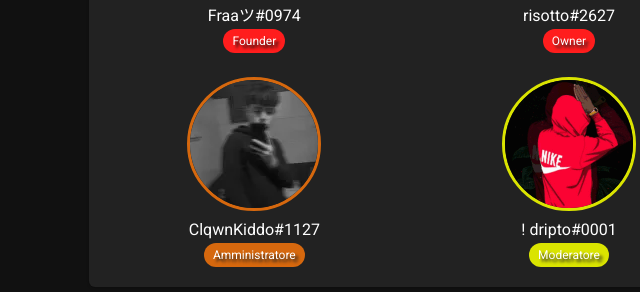
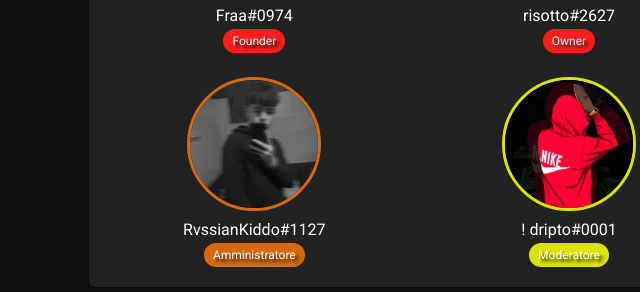
Before and after one commit to SyraxCommunity/syrax, a plain HTML site: page index.html in a window 1280 px wide. Shown: the part 664-956 px from the top of the page, 71-711 px from the left. Drawn offline with nearby package versions, Linux system fonts and the light colour scheme.

Commit message:
Aggiornamento NickName

```diff
--- a/index.html
+++ b/index.html
@@ -75,7 +75,7 @@
             <a href="https://instagram.com/_francesco.notarangelo_" target="_blank">
               <img src="img/staff/fra.png" class="staff ceo" alt="fra">
             </a>
-            <p>Fraaツ#0974</p>
+            <p>Fraa#0974</p>
             <div class="tag is-ceo is-rounded">
               <p>Founder</p>
             </div>
@@ -104,7 +104,7 @@
             <a href="https://instagram.com/kristian.hxh" target="_blank">
               <img src="img/staff/donny.png" class="staff co-manager" alt="donny">
             </a>
-            <p>ClqwnKiddo#1127</p>
+            <p>RvssianKiddo#1127</p>
             <div class="tag is-co-manager is-rounded">
               <p>Amministratore</p>
             </div>
@@ -119,7 +119,7 @@
             </div>
           </div>
           <div class="column">
-              <img src="img/staff/gnabb.png" class="staff moderator" alt="lem">
+              <img src="img/staff/gnabb.png" class="staff moderator" alt="gnabb">
             </a>
             <p>Sovietgnabb#6911</p>
             <div class="tag is-moderator is-rounded">
```
